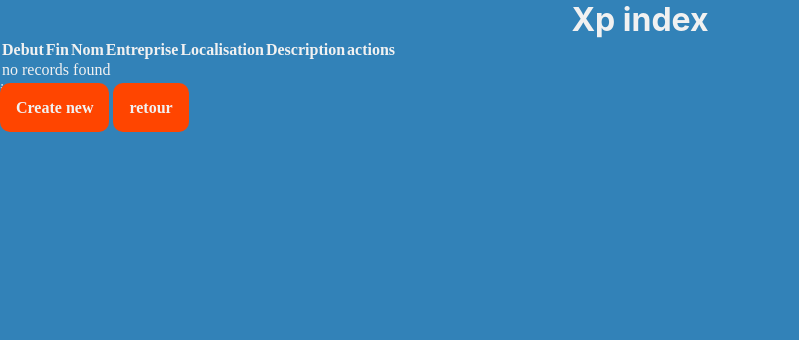
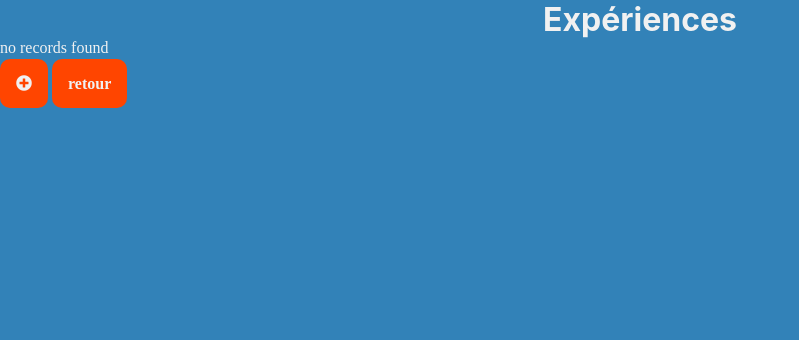
Before and after one commit to art2mkl/archive_jummmp, a Symfony app: template templates/xp/index.html.twig in a window 1280 px wide. Shown: the part 93-433 px from the top of the page, without its empty margins (0-799 px from the left). Run offline with Twig, Linux system fonts and the light colour scheme; the template is opened without the code that fills it, so the values that code supplies are empty; some libraries are stand-ins or nearby versions.

Commit message:
maj xp_index

```diff
--- a/templates/xp/index.html.twig
+++ b/templates/xp/index.html.twig
@@ -4,53 +4,63 @@
 {% endblock %}
 
 {% block body %}
-	<h1>Xp index</h1>
+	<h1>Expériences</h1>
 
-	<table class="table">
-		<thead>
-			<tr>
-				<th>Debut</th>
-				<th>Fin</th>
-				<th>Nom</th>
-				<th>Entreprise</th>
-				<th>Localisation</th>
-				<th>Description</th>
-				<th>actions</th>
-			</tr>
-		</thead>
-		<tbody>
 	{% for xp in xps %}
-				<tr>
-					<td>{{ xp.jobDateFrom ? xp.jobDateFrom|date('Y-m-d') : '' }}</td>
-					<td>{{ xp.jobDateTo ? xp.jobDateTo|date('Y-m-d') : '' }}</td>
-					<td>{{ xp.jobName }}</td>
-					<td>{{ xp.companyName }}</td>
-					<td>{{ xp.jobLocation }}</td>
-					<td>{{ xp.jobDescription }}</td>
-					<td>
-						{# <a href="{{ path('xp_show', {'id': xp.id}) }}">show</a> #}
 		<div class="box">
-                        <a class="btn" href="{{ path('xp_edit', {'id': xp.id}) }}">edit</a>
+			<div class="boxLeft">
+				<p>
+					De
+					<em>
+						{{ xp.jobDateFrom ? xp.jobDateFrom|date('M-y') : '' }}
+						à
+						{{ xp.jobDateTo ? xp.jobDateTo|date('M-y') : '' }}
+					</em>
+					-
+					<strong>{{ xp.companyName }}</strong>
+					-
+					{{ xp.jobName }}
+					-<em>{{ xp.jobLocation }}</em>
+				</p>
+				<p>
+				<em>
+				{{ xp.jobDescription }}</p>
+				</em>
+			</div>
+			<div class="box">
+				<a class="btn" href="{{ path('xp_edit', {'id': xp.id}) }}">
+					<i class="fas fa-edit"></i>
+				</a>
 				<form method="post" action="{{ path('xp_delete', {'id': xp.id}) }}" onsubmit="return confirm('Are you sure you want to delete this item?');">
 					<input type="hidden" name="_token" value="{{ csrf_token('delete' ~ xp.id) }}">
-							<button class="btn">X</button>
+					<button class="btn">
+						<i class="far fa-trash-alt"></i>
+					</button>
 				</form>
 			</div>
-					</td>
-				</tr>
+		</div>
+		<hr>
+
 	{% else %}
-				<tr>
-					<td colspan="8">no records found</td>
-				</tr>
+
+		<p>no records found</p>
+
 	{% endfor %}
-		</tbody>
-	</table>
 
-    <form action="{{ path('xp_new') }}" method="POST">
+
+	{# <form action="{{ path('xp_new') }}" method="POST">
 		input
 	</form>
+<br> #}
+<br>
 
-	<a class="btn" href="{{ path('xp_new') }}">Create new</a>
+
+
+
+
+
+
+	<a class="btn" href="{{ path('xp_new') }}"><i class="fas fa-plus-circle fa"></i></a>
 
 	<a class="btn" href="{{ path('cv_show', {'id': app.session.get('id')}) }}">retour</a>
 {% endblock %}
```
Also changed, not shown: templates/cv/index.html.twig (+15 -5 lines). Lines whose indentation alone changed are shown as unchanged.
